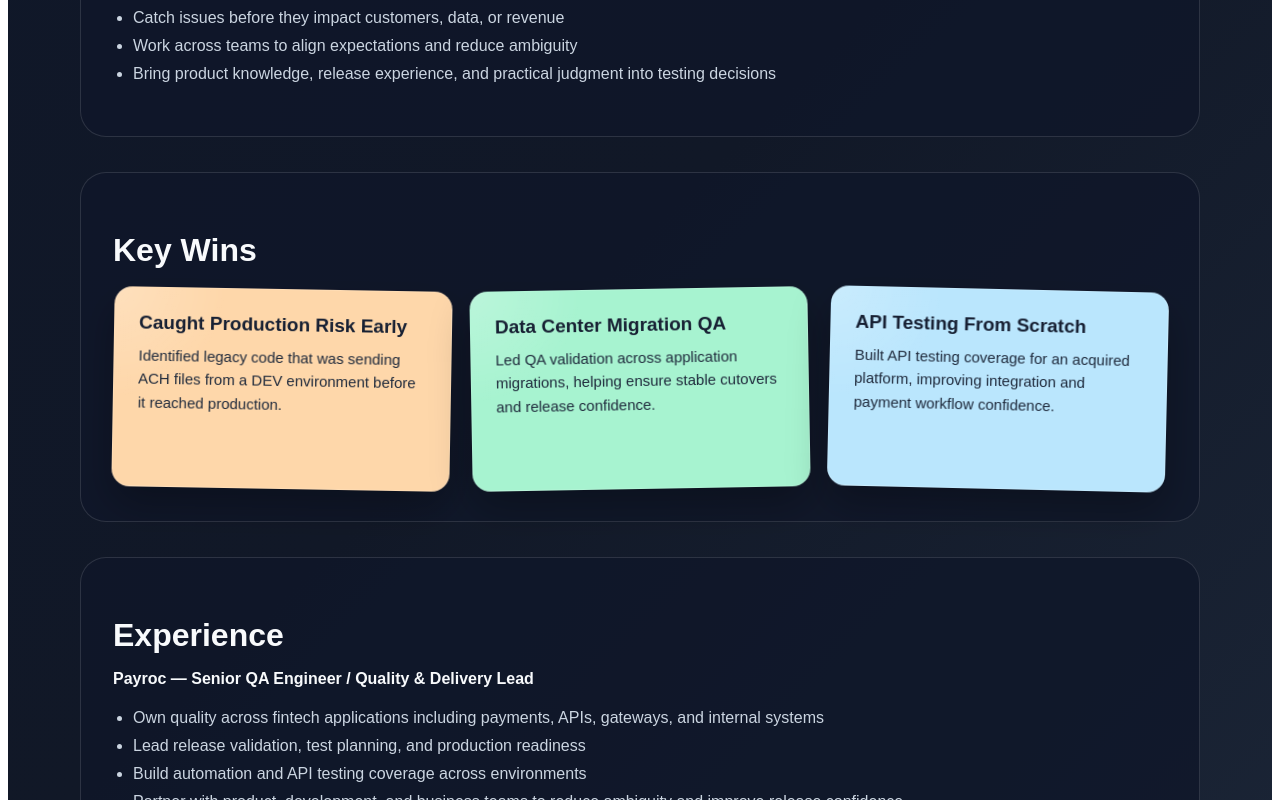
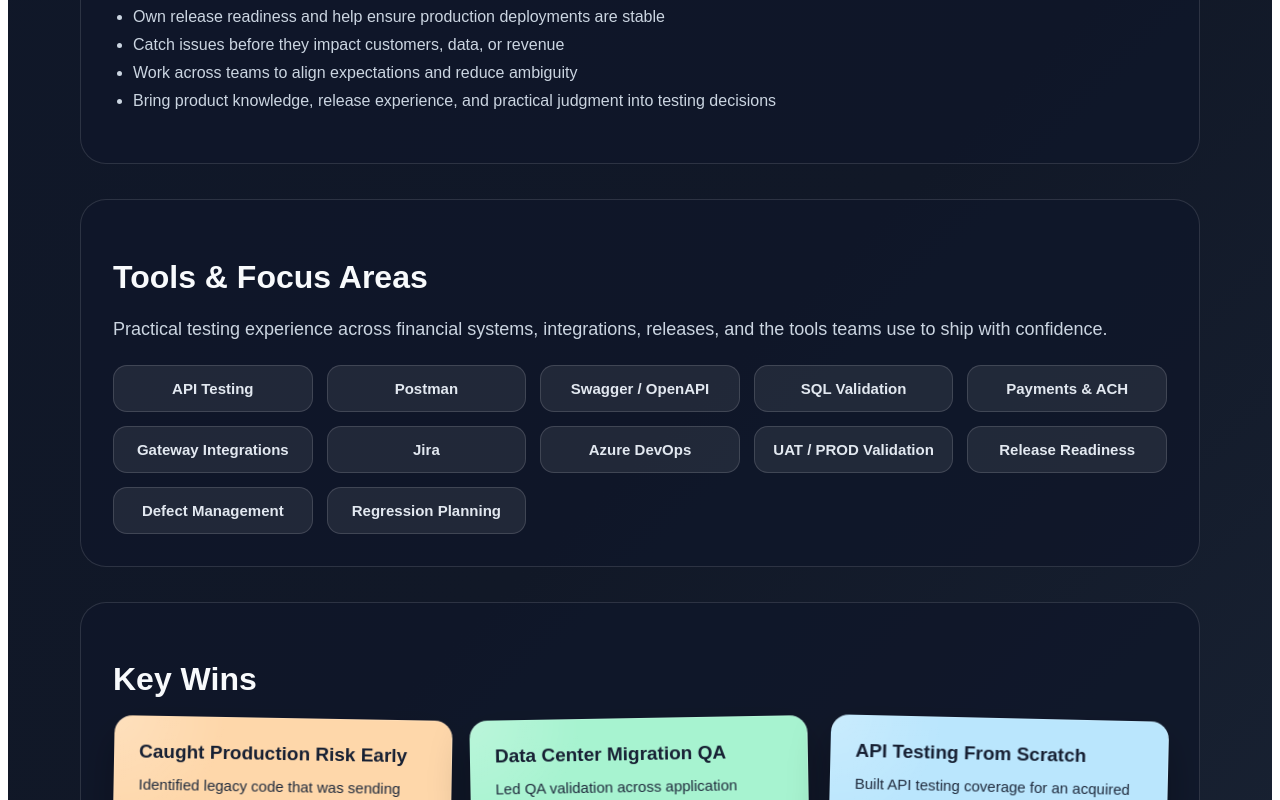
Before and after one commit to JerryOriley/Jerryoriley-site, a React (Vite) app: page / in a window 1280 px wide. Shown: the part 914-1714 px from the top of the page. Built offline with nearby package versions, Linux system fonts and the light colour scheme.

Commit message:
Update QA positioning and tools section

```diff
--- a/src/App.jsx
+++ b/src/App.jsx
@@ -77,6 +77,22 @@
     },
     sectionTitle: { fontSize: "32px", marginBottom: "16px" },
     list: { paddingLeft: "20px", lineHeight: "1.75", color: "#cbd5e1" },
+    toolGrid: {
+      display: "grid",
+      gridTemplateColumns: "repeat(auto-fit, minmax(180px, 1fr))",
+      gap: "14px",
+      marginTop: "20px",
+    },
+    toolPill: {
+      padding: "14px 16px",
+      borderRadius: "14px",
+      background: "rgba(255,255,255,0.08)",
+      border: "1px solid rgba(255,255,255,0.14)",
+      color: "#e2e8f0",
+      fontSize: "15px",
+      fontWeight: "700",
+      textAlign: "center",
+    },
     winGrid: {
       display: "grid",
       gridTemplateColumns: "repeat(auto-fit, minmax(260px, 1fr))",
@@ -160,6 +176,21 @@
     },
   ];
 
+  const tools = [
+    "API Testing",
+    "Postman",
+    "Swagger / OpenAPI",
+    "SQL Validation",
+    "Payments & ACH",
+    "Gateway Integrations",
+    "Jira",
+    "Azure DevOps",
+    "UAT / PROD Validation",
+    "Release Readiness",
+    "Defect Management",
+    "Regression Planning",
+  ];
+
   return (
     <main style={styles.page}>
       <div style={styles.container}>
@@ -171,7 +202,8 @@
           <h1 style={styles.title}>Jerry O'Riley</h1>
 
           <h2 style={styles.subtitle}>
-            Senior QA Engineer focused on release quality, system reliability, and real-world impact.
+            Senior QA Engineer specializing in release quality, payments systems,
+            API testing, and production risk reduction.
           </h2>
 
           <p style={styles.text}>
@@ -205,6 +237,23 @@
             <li>Work across teams to align expectations and reduce ambiguity</li>
             <li>Bring product knowledge, release experience, and practical judgment into testing decisions</li>
           </ul>
+        </section>
+
+        <section style={styles.section}>
+          <h2 style={styles.sectionTitle}>Tools & Focus Areas</h2>
+
+          <p style={styles.text}>
+            Practical testing experience across financial systems, integrations, releases,
+            and the tools teams use to ship with confidence.
+          </p>
+
+          <div style={styles.toolGrid}>
+            {tools.map((tool) => (
+              <div key={tool} style={styles.toolPill}>
+                {tool}
+              </div>
+            ))}
+          </div>
         </section>
 
         <section style={styles.section}>
```
